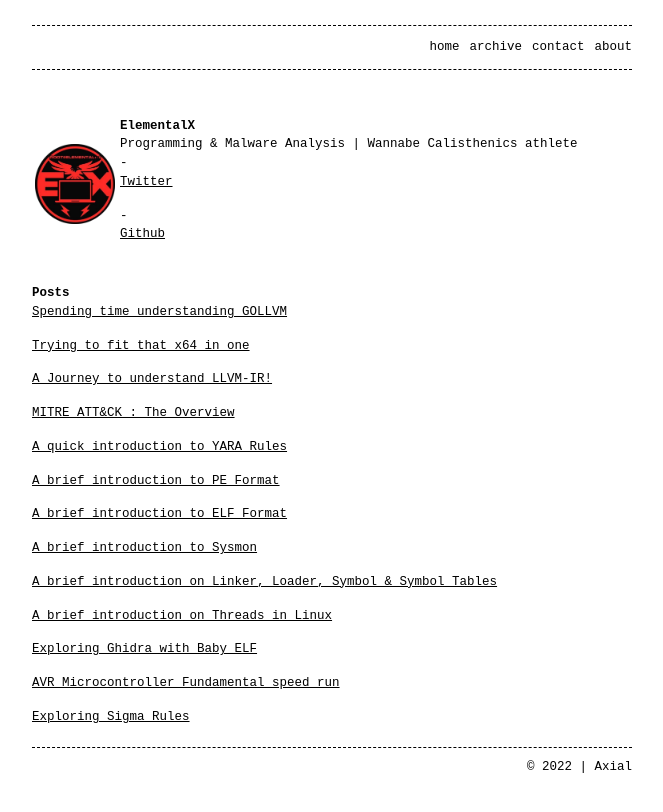
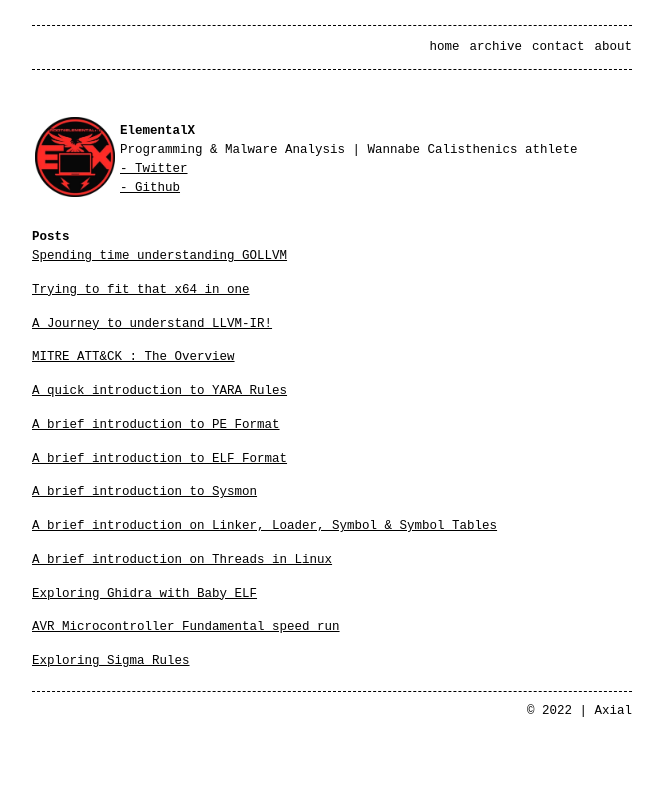
Before and after one commit to RixedLabs/RixedLabs.github.io, a Jekyll site: the page built from elementalx.md, in a window 1280 px wide. Shown: the top 812 px of the page, without its empty margins (308-971 px from the left). Built offline with Jekyll 4.4.1, drawn with Linux system fonts in a browser that asks for light colours; our own code applies the rules of GitHub Pages for plain Markdown files.

Commit message:
Update elementalx.md

```diff
--- a/elementalx.md
+++ b/elementalx.md
@@ -7,11 +7,9 @@ title: elementalx
         <td><b> <strong>ElementalX </strong></b> <br>
         Programming & Malware Analysis | Wannabe Calisthenics athlete
         <br>
-<ul>
-  <li><p><a href="https://twitter.com/elementalx2">Twitter</a></p></li>
-  <li><p><a href="https://github.com/xelemental">Github</a></p></li>
-</ul>
-    </td>
+   <a href="https://twitter.com/elementalx2">- Twitter</a> <br>
+   <a href="https://github.com/xelemental">- Github</a> <br>
+      </td>
   </tr> <br>
 </table>
 
```
